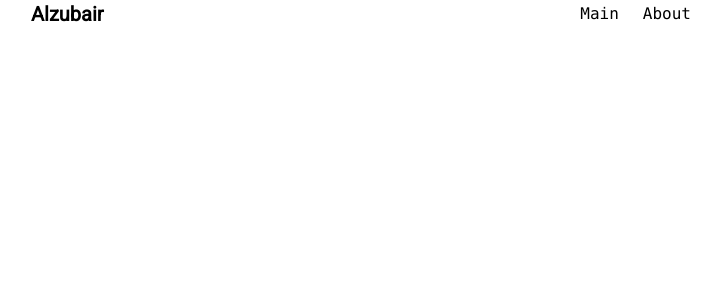
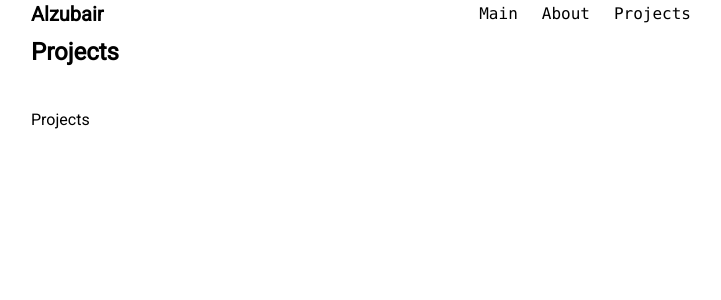
Before and after one commit to Alzubair98/portfolio, a Nuxt app: page /projects in a window 1280 px wide. Before the commit this address had no page. Shown: the top 300 px of the page, without its empty margins (281-1002 px from the left). Built offline with nearby package versions, Linux system fonts and the light colour scheme; no server answers.

Commit message:
fetch data

```diff
--- a/app/components/menu.vue
+++ b/app/components/menu.vue
@@ -6,6 +6,9 @@
       </li>
       <li>
         <NuxtLink to="/about" class="link">About</NuxtLink>
+      </li>
+      <li>
+        <NuxtLink to="/projects" class="link">Projects</NuxtLink>
       </li>
     </ul>
   </nav>
--- /dev/null
+++ b/app/components/project-list.vue
@@ -0,0 +1,12 @@
+<template>
+  <div>
+    <h2>Projects</h2>
+  </div>
+</template>
+
+<script setup lang="ts">
+const githubURL = "https://api.github.com/users/Alzubair98/repos";
+const { data } = await useFetch(githubURL);
+
+console.log(data.value);
+</script>
--- /dev/null
+++ b/app/pages/projects.vue
@@ -0,0 +1,6 @@
+<template>
+  <div>
+    <h2 class="text-2xl font-semibold mb-10">Projects</h2>
+    <ProjectList />
+  </div>
+</template>
```
